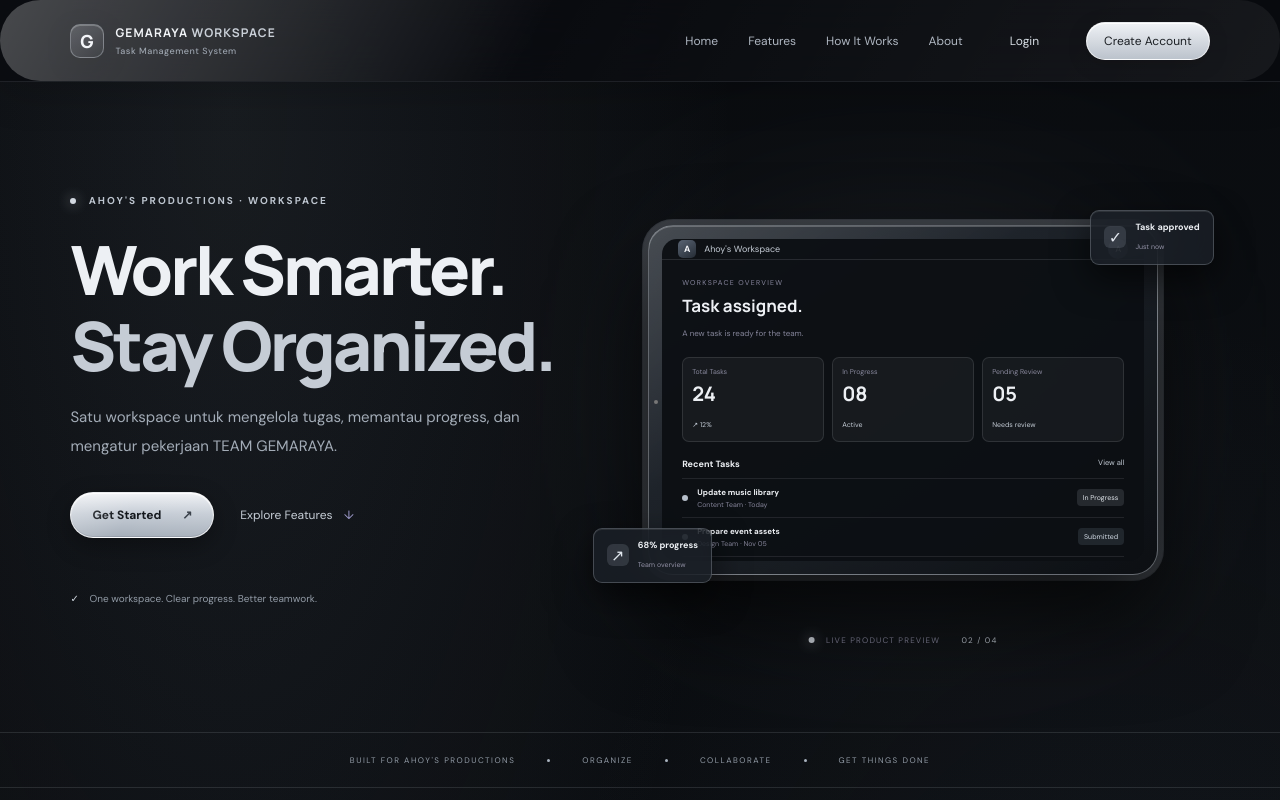
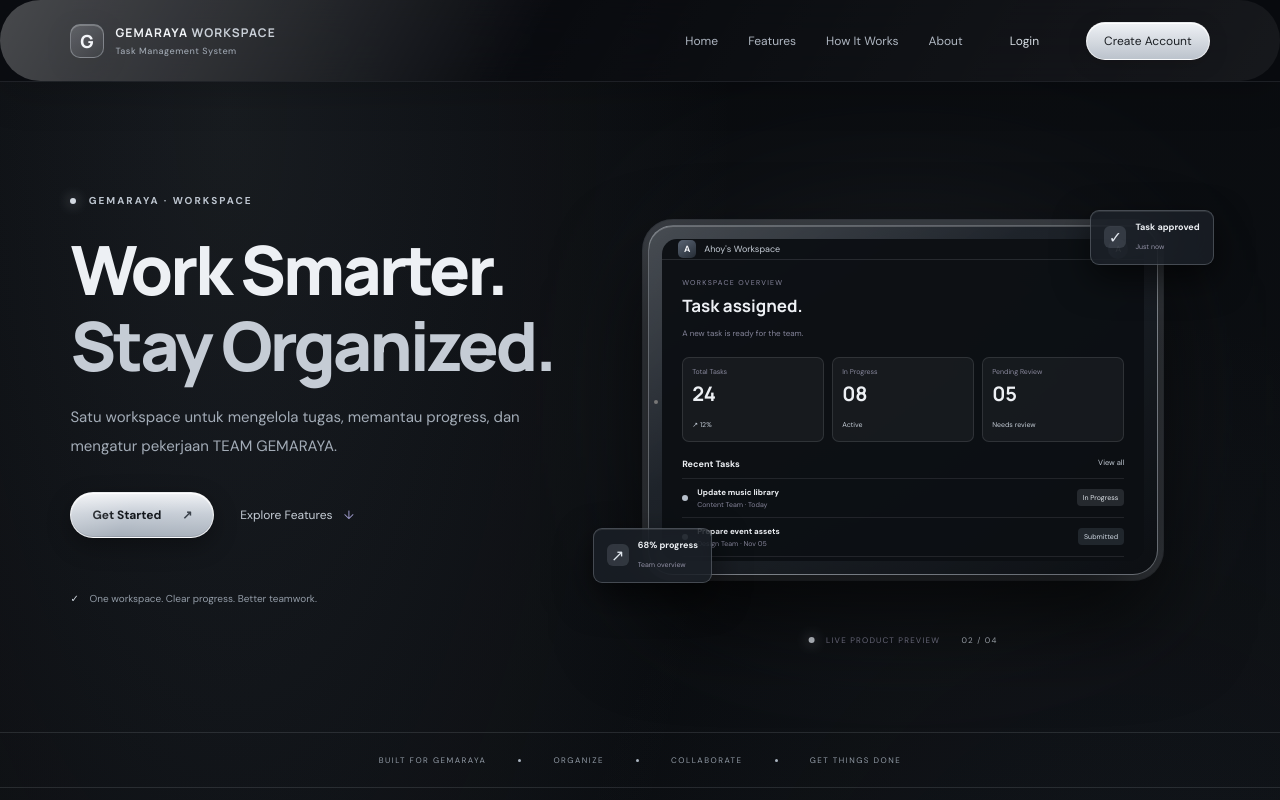
Before and after one commit to zixinxziev/WORKHOYSPACE, a website: page public/index.html in a window 1280 px wide. Shown: the top 800 px of the page. Drawn offline with Linux system fonts and the light colour scheme; no server answers.

Commit message:
Update index.html

```diff
--- a/public/index.html
+++ b/public/index.html
@@ -20,7 +20,7 @@
   </header>
   <main id="landingMain">
     <section class="hero section-wrap" id="home">
-      <div class="hero-copy"><div class="eyebrow"><span class="pulse"></span> AHOY'S PRODUCTIONS · WORKSPACE</div>
+      <div class="hero-copy"><div class="eyebrow"><span class="pulse"></span> GEMARAYA · WORKSPACE</div>
         <h1>Work Smarter.<br><span>Stay Organized.</span></h1>
         <p>Satu workspace untuk mengelola tugas, memantau progress, dan mengatur pekerjaan TEAM GEMARAYA.</p>
         <div class="hero-actions"><button class="btn-primary" data-open-login>Get Started <span>↗</span></button><a class="btn-quiet" href="#features">Explore Features <span>↓</span></a></div>
@@ -38,7 +38,7 @@
         </div><div class="demo-bottom"><span>● Dashboard</span><span>▤ Tasks</span><span>◷ Activity</span><span>⚙ Settings</span></div>
       </div></div><div class="float-chip chip-top"><span class="chip-icon">✓</span><span><b>Task approved</b><small>Just now</small></span></div><div class="float-chip chip-bottom"><span class="chip-icon chip-purple">↗</span><span><b>68% progress</b><small>Team overview</small></span></div><div class="demo-caption"><span class="live-dot"></span> LIVE PRODUCT PREVIEW <span id="demoStep">01 / 04</span></div></div>
     </section>
-    <section class="trust-strip"><span>BUILT FOR AHOY'S PRODUCTIONS</span><i></i><span>ORGANIZE</span><i></i><span>COLLABORATE</span><i></i><span>GET THINGS DONE</span></section>
+    <section class="trust-strip"><span>BUILT FOR GEMARAYA</span><i></i><span>ORGANIZE</span><i></i><span>COLLABORATE</span><i></i><span>GET THINGS DONE</span></section>
     <section class="section-wrap content-section" id="features"><div class="section-heading"><div class="eyebrow">WHAT YOU CAN DO</div><h2>Everything in one <span>workspace.</span></h2><p>Tools that keep every task, update, and approval in one clear flow.</p></div>
       <div class="feature-grid"><article class="feature-card"><div class="feature-icon">▤</div><h3>Task Management</h3><p>Create tasks, assign team members, set priorities, and keep deadlines visible.</p><span>01 / ORGANIZE</span></article>
       <article class="feature-card"><div class="feature-icon">↥</div><h3>Proof Submission</h3><p>Members can upload files, images, and notes as evidence of completed work.</p><span>02 / SUBMIT</span></article>
@@ -56,7 +56,7 @@
   <footer id="siteFooter"><a class="brand footer-brand" href="#home"><span class="brand-mark">G</span><span>GEMARAYA <b>WORKSPACE</b><small>Task Management System</small></span></a><span>© 2026 Ahoy's Productions. All rights reserved.</span><a href="#home">Back to top ↑</a></footer>
 
   <div class="modal-backdrop" id="loginModal" aria-hidden="true"><section class="login-modal" role="dialog" aria-modal="true">
-    <button class="modal-close" id="closeModal" aria-label="Close">×</button><div class="modal-brand brand-mark">A</div><div class="eyebrow">AHOY'S PRODUCTIONS</div>
+    <button class="modal-close" id="closeModal" aria-label="Close">×</button><div class="modal-brand brand-mark">A</div><div class="eyebrow">GEMARAYA</div>
     <h2 id="loginTitle">Welcome back.</h2><p id="loginSubtitle">Sign in to continue to your workspace.</p>
     <form id="authForm"><label id="setupSecretLabel" class="hidden">Setup secret<input name="setupSecret" type="password" autocomplete="off" placeholder="Enter setup secret"></label>
       <label>Username<input name="username" autocomplete="username" placeholder="Enter username" minlength="3" maxlength="24" required></label>
```
